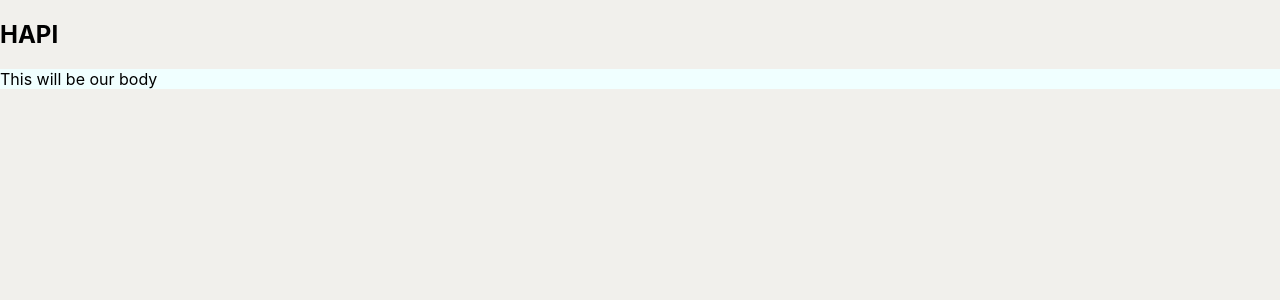
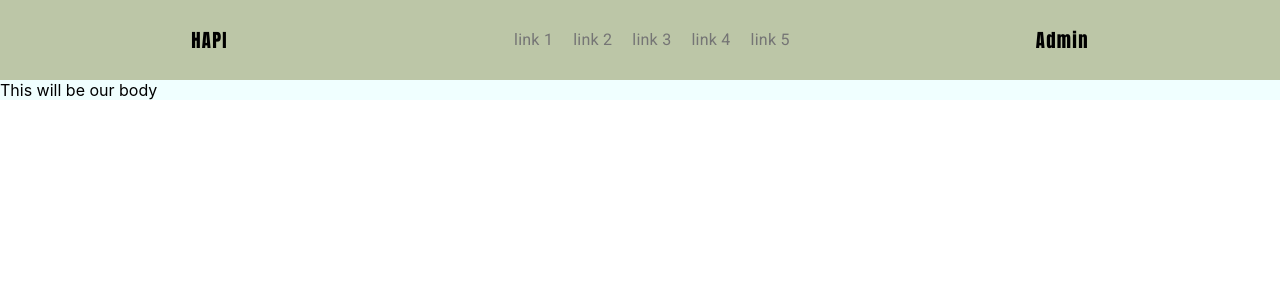
Before and after one commit to sumana2001/200OK-frontend, a React (Create React App) app in the folder client/: page / in a window 1280 px wide. Shown: the top 300 px of the page. Built offline with nearby package versions, Linux system fonts and the light colour scheme.

Commit message:
Header Update

```diff
--- a/client/src/Pages/Header/Header.js
+++ b/client/src/Pages/Header/Header.js
@@ -4,9 +4,17 @@
     return (
         <>
         <header>
-            <h2>HAPI</h2>
+            <h3>HAPI</h3>
             <div className="Links">
+                <ul>
+                    <li>link 1</li>
+                    <li>link 2</li>
+                    <li>link 3</li>
+                    <li>link 4</li>
+                    <li>link 5</li>
+                </ul>
             </div>
+            <h3>Admin</h3>
         </header>
         </>
      );
--- a/client/src/Pages/Header/css/Header.css
+++ b/client/src/Pages/Header/css/Header.css
@@ -1,4 +1,48 @@
-.Links {
-  background-color: aqua;
+@import url("https://fonts.googleapis.com/css2?family=Anton&family=Roboto:ital,wght@0,100;0,300;0,400;0,500;0,700;0,900;1,100;1,300;1,400;1,500;1,700;1,900&display=swap");
+header {
+  margin: 0px;
+  background-color: #BCC6A7;
+  height: 80px;
+  display: -webkit-box;
+  display: -ms-flexbox;
+  display: flex;
+  -webkit-box-pack: center;
+      -ms-flex-pack: center;
+          justify-content: center;
+  -webkit-box-align: center;
+      -ms-flex-align: center;
+          align-items: center;
+}
+
+header h3 {
+  font-family: 'Anton', sans-serif;
+  letter-spacing: 0.07em;
+  font-weight: 500;
+}
+
+header ul {
+  display: -webkit-box;
+  display: -ms-flexbox;
+  display: flex;
+  -webkit-box-align: center;
+      -ms-flex-align: center;
+          align-items: center;
+  -webkit-box-pack: center;
+      -ms-flex-pack: center;
+          justify-content: center;
+  width: 60vw;
+}
+
+header ul li {
+  margin: 10px;
+  display: block;
+  font-family: 'Roboto', sans-serif;
+  font-style: normal;
+  font-weight: normal;
+  font-size: 18 px;
+  line-height: 30px;
+  /* or 178% */
+  letter-spacing: 0.015em;
+  color: #757575;
 }
 /*# sourceMappingURL=Header.css.map */
--- a/client/src/Pages/Header/css/Header.scss
+++ b/client/src/Pages/Header/css/Header.scss
@@ -1,3 +1,41 @@
-.Links{
-    background-color: aqua;
-}
+@import url('https://fonts.googleapis.com/css2?family=Anton&family=Roboto:ital,wght@0,100;0,300;0,400;0,500;0,700;0,900;1,100;1,300;1,400;1,500;1,700;1,900&display=swap');
+
+header{
+    margin: 0px;
+    background-color: #BCC6A7;
+
+    height: 80px;
+
+    display: flex;
+    justify-content: center;
+    align-items: center;
+
+    h3{
+        font-family: 'Anton', sans-serif;
+        letter-spacing: 0.07em;
+        font-weight: 500;
+    }
+
+    ul{
+        display: flex;
+        align-items: center;
+        justify-content: center;
+        width: 60vw;
+
+        li{
+            margin: 10px;
+            display: block;
+            font-family: 'Roboto', sans-serif;
+            font-style: normal;
+            font-weight: normal;
+            font-size: 18 px;
+            line-height: 30px;
+             /* or 178% */
+
+            letter-spacing: 0.015em;
+
+            color: #757575;
+        }
+    }
+
+  }
--- a/client/src/Resources/css/Main.css
+++ b/client/src/Resources/css/Main.css
@@ -1,4 +1,5 @@
+@import url("https://fonts.googleapis.com/css2?family=Anton&family=Roboto:ital,wght@0,100;0,300;0,400;0,500;0,700;0,900;1,100;1,300;1,400;1,500;1,700;1,900&display=swap");
 body {
-  background-color: #F1F0EC;
+  margin: 0px;
 }
 /*# sourceMappingURL=Main.css.map */
--- a/client/src/Resources/css/Main.scss
+++ b/client/src/Resources/css/Main.scss
@@ -1,3 +1,5 @@
+@import url('https://fonts.googleapis.com/css2?family=Anton&family=Roboto:ital,wght@0,100;0,300;0,400;0,500;0,700;0,900;1,100;1,300;1,400;1,500;1,700;1,900&display=swap');
+
 body{
-    background-color: blue;
+    margin: 0px ;
 }
```
Also changed, not shown: 2 other files (tests, documents, lock files or other folders).
